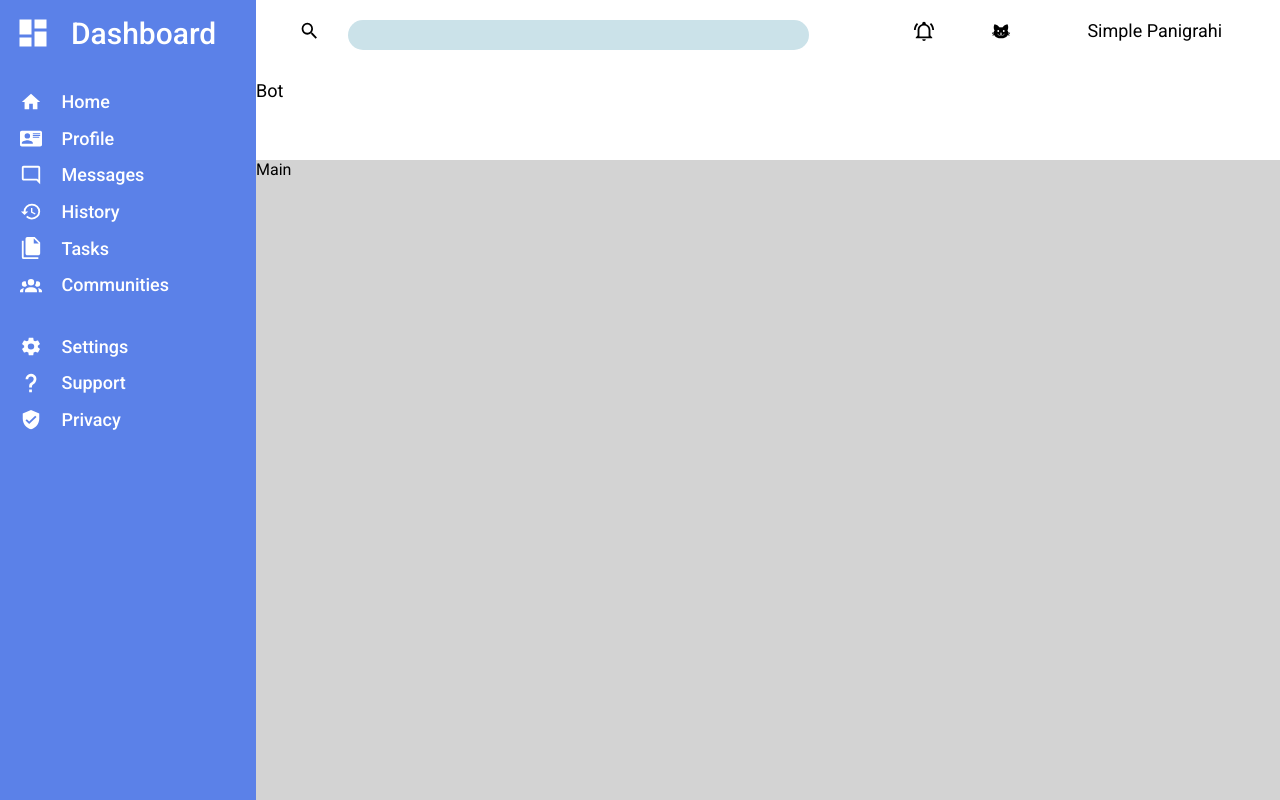
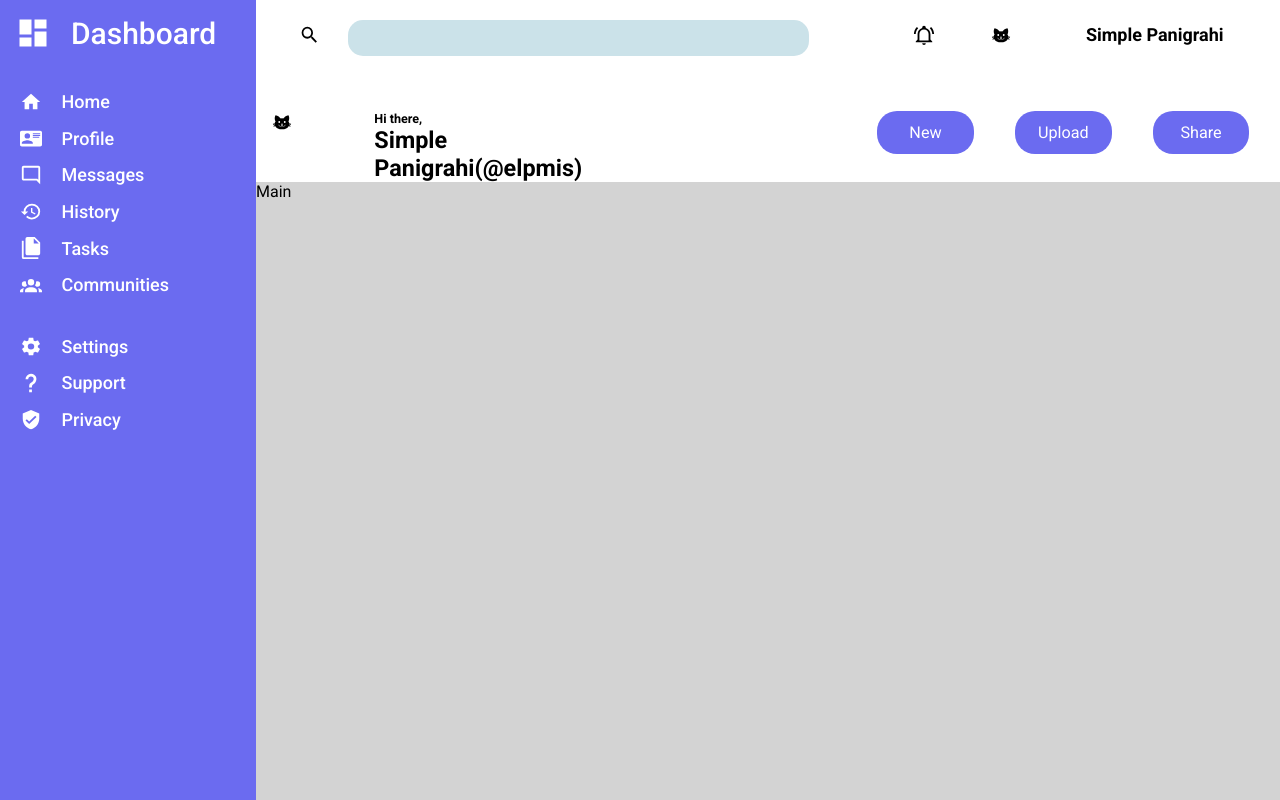
Before and after one commit to SimpleNX/dashboard, a plain HTML site: page index.html in a window 1280 px wide. Drawn offline with Linux system fonts and the light colour scheme.

Commit message:
Edit style.css to arrange the bottom sec of header

```diff
--- a/index.html
+++ b/index.html
@@ -76,7 +76,16 @@
                 <p id="name">Simple Panigrahi</p>
             </div>
             <div id="bot">
-                Bot
+                <div id="proid-l">
+                    <img src="./images/cat.svg" alt="profile">
+                </div>
+                <div id="details">
+                    <p>Hi there,</p>
+                    <p>Simple Panigrahi(@elpmis)</p>
+                </div>
+                <div class="bot-btn new"><p>New</p></div>
+                <div class="bot-btn upload"><p>Upload</p></div>
+                <div class="bot-btn share"><p>Share</p></div>
             </div>
         </div>
         <div id="main">
--- a/style.css
+++ b/style.css
@@ -23,7 +23,7 @@ input{
 }
 
 #sidebar{
-    background-color: rgb(91, 129, 232);
+    background-color: rgb(107, 107, 240);
     grid-row: 1 / -1;
     grid-column: 1/ 2;
 
@@ -88,7 +88,7 @@ input{
 }
 
 #top input[type="search"]{
-    width : 100%;
+    width : clamp(25%, 100%, 500px);
     height : 50%;
     border-radius: 15px;
     background-color: rgb(203, 226, 233);
@@ -103,7 +103,45 @@ input{
     grid-column: 4;
 }
 
-/* #top #proid{
-    border-radius: 100%;
-    background-color: yellow;
-} */
+#top img[alt="profile"], #top img[alt="notifications"],
+#top img[alt="search"], #top p{
+    margin-top: 4px;
+}
+#top p{
+    font-weight: bold;
+}
+
+#bot{
+    display: grid;
+    grid-template-columns: 1.5fr 4fr 3fr 2fr 2fr 2fr;
+    padding : 20px 10px 0 15px;
+}
+
+#bot .new{
+    grid-column: 4;
+}
+
+.bot-btn{
+    background-color: rgb(107, 107, 240);
+    color : white;
+    width : 70%;
+    border-radius: 20px;
+    height : 60%;
+    text-align: center;
+    font-size: 90%;
+    display: flex;
+    justify-content: center;
+    align-items: center;
+    margin : 0 15%;
+    cursor: pointer;
+}
+
+#details > p{
+    font-size: 70%;
+    font-weight: bold;
+}
+
+#details > p + p{
+    font-size: 130%;
+    font-weight: bold;
+}
```
